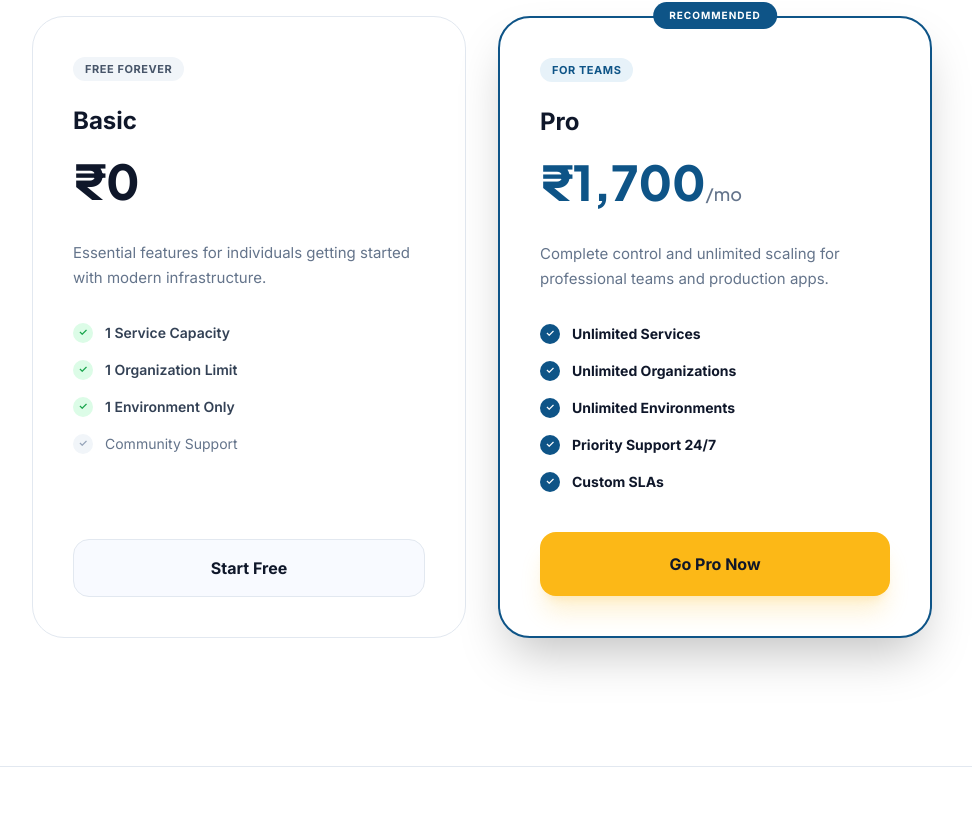
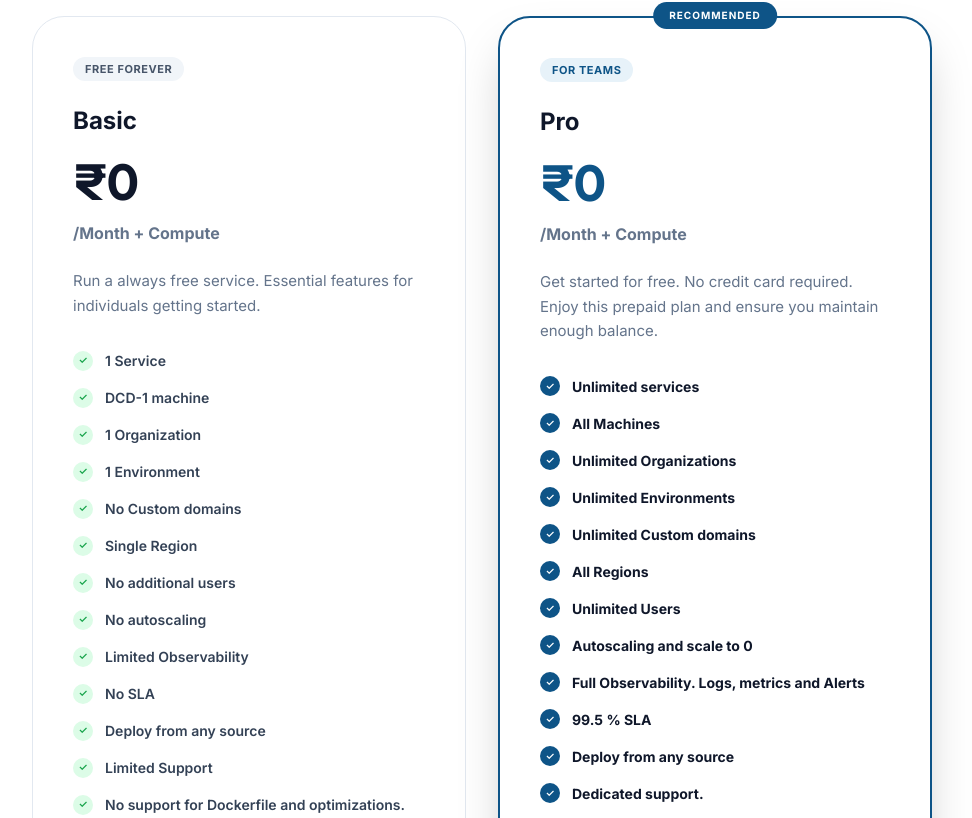
Before and after one commit to Utkarshya24/nova-deploy, a Next.js app: page /pricing in a window 1280 px wide. Shown: the part 662-1480 px from the top of the page, without its empty margins (158-1130 px from the left). Built offline with nearby package versions, Linux system fonts and the light colour scheme.

Commit message:
feat: update pricing to Basic and Pro plans (₹0/mo + compute) and cleanup enterprise references

```diff
--- a/src/app/page.tsx
+++ b/src/app/page.tsx
@@ -534,7 +534,7 @@ export default function Home() {
                  <div className="w-12 h-12 rounded-[14px] bg-bg-blue-tint text-brand flex items-center justify-center mb-6 shadow-inner group-hover:bg-brand group-hover:text-white transition-colors">
                    <svg width="24" height="24" viewBox="0 0 24 24" fill="none" stroke="currentColor" strokeWidth="2" strokeLinecap="round" strokeLinejoin="round"><path d="M16 21v-2a4 4 0 0 0-4-4H6a4 4 0 0 0-4 4v2"/><circle cx="9" cy="7" r="4"/><path d="M22 21v-2a4 4 0 0 0-3-3.87"/><path d="M16 3.13a4 4 0 0 1 0 7.75"/></svg>
                  </div>
-                 <h3 className="text-[24px] font-heading font-bold text-text-heading mb-3">Enterprise Collaboration</h3>
+                 <h3 className="text-[24px] font-heading font-bold text-text-heading mb-3">Advanced Collaboration</h3>
                  <p className="text-[15px] text-text-muted leading-[1.6]">Invite unlimited developers, assign granular RBAC permissions, and stream team audit logs seamlessly.</p>
                </div>
                <div className="flex -space-x-4 bg-[#F8FAFF] p-4 rounded-3xl border border-border-default">
@@ -784,11 +784,54 @@ export default function Home() {
             <motion.p variants={fadeUp} className="text-[18px] text-text-muted max-w-2xl mx-auto">Start for free and scale as you grow. No hidden fees or surprise overages.</motion.p>
           </div>
 
-          <div className="grid grid-cols-1 md:grid-cols-3 gap-8">
+          <div className="grid grid-cols-1 md:grid-cols-2 gap-8 max-w-5xl mx-auto">
             {[
-              { name: "Starter", price: "$0", desc: "For hobbyists and small projects.", features: ["3 Projects", "Community Support", "Automatic SSL", "Global CDN"], cta: "Start for Free", highlight: false },
-              { name: "Pro", price: "$29", desc: "For growing teams and production apps.", features: ["Unlimited Projects", "Priority Support", "Custom Domains", "Advanced Metrics", "Team RBAC"], cta: "Start 14-day Trial", highlight: true },
-              { name: "Enterprise", price: "Custom", desc: "For large organizations with complex needs.", features: ["Custom SLA", "Dedicated Account Manager", "SSO/SAML", "VPC Peering", "Audit Logs"], cta: "Contact Sales", highlight: false }
+              {
+                name: "Basic",
+                price: "₹0",
+                suffix: "/Month + Compute",
+                desc: "Run a always free service.",
+                features: [
+                  "1 Service",
+                  "DCD-1 machine",
+                  "1 Organization",
+                  "1 Environment",
+                  "No Custom domains",
+                  "Single Region",
+                  "No additional users",
+                  "No autoscaling",
+                  "Limited Observability",
+                  "No SLA",
+                  "Deploy from any source",
+                  "Limited Support",
+                  "No support for Dockerfile and optimizations."
+                ],
+                cta: "Default Plan",
+                highlight: false
+              },
+              {
+                name: "Pro",
+                price: "₹0",
+                suffix: "/Month + Compute",
+                desc: "Get started for free. No credit card required. Enjoy this prepaid plan and ensure you maintain enough balance to keep your deployed workloads running.",
+                features: [
+                  "Unlimited services",
+                  "All Machines",
+                  "Unlimited Organizations",
+                  "Unlimited Environments",
+                  "Unlimited Custom domains",
+                  "All Regions",
+                  "Unlimited Users",
+                  "Autoscaling and scale to 0",
+                  "Full Observability. Logs, metrics and Alerts",
+                  "99.5 % SLA",
+                  "Deploy from any source",
+                  "Dedicated support.",
+                  "Support for Dockerfile and optimizations"
+                ],
+                cta: "Join This Plan",
+                highlight: true
+              }
             ].map((plan, i) => (
               <motion.div
                 variants={fadeUp}
@@ -800,11 +843,11 @@ export default function Home() {
                 <h3 className="text-[20px] font-bold text-text-heading mb-2">{plan.name}</h3>
                 <div className="flex items-baseline gap-1 mb-6">
                   <span className="text-[48px] font-heading font-extrabold text-text-heading">{plan.price}</span>
-                  {plan.price !== "Custom" && <span className="text-text-muted font-semibold">/mo</span>}
+                  <span className="text-text-muted font-semibold">{plan.suffix}</span>
                 </div>
                 <p className="text-text-muted mb-8 text-[15px]">{plan.desc}</p>
                 <Link
-                  href={plan.name === "Enterprise" ? "/contact" : "https://dash.dcdeploy.com"}
+                  href="https://dash.dcdeploy.com"
                   className={`block w-full py-4 text-center rounded-full font-bold transition-all mb-8 ${plan.highlight ? 'bg-[#fcb817] text-[#0F172A] hover:bg-[#e5a515] shadow-lg shadow-[#fcb817]/20' : 'bg-white border border-border-default text-text-heading hover:border-brand hover:text-brand'}`}
                 >
                   {plan.cta}
@@ -835,8 +878,8 @@ export default function Home() {
 
           <div className="space-y-4">
             {[
-              { q: "How does the free tier work?", a: "Our free tier includes everything you need to host hobby projects. You get 3 projects, a global CDN, and automatic SSL forever." },
-              { q: "Can I use my own domain?", a: "Yes, you can connect unlimited custom domains to any project on the Pro and Enterprise plans." },
+              { q: "How does the free tier work?", a: "Our Basic tier includes everything you need to host a service for free. You get 1 service, a global CDN, and automatic SSL forever." },
+              { q: "Can I use my own domain?", a: "Yes, you can connect unlimited custom domains to any project on the Pro plan." },
               { q: "Do you support monorepos?", a: "Absolutely. DCDeploy has native support for monorepos. You can configure multiple apps from a single repository with ease." },
               { q: "What happens if I exceed my limits?", a: "We don't believe in surprise bills. If you're approaching your limit, we'll notify you. We never shut down your app for minor overages." },
               { q: "Is my data secure?", a: "We take security seriously. We use industry-standard encryption, multi-layered isolation, and enterprise-grade security protocols for all sensitive data." }            ].map((faq, i) => (
--- a/src/app/pricing/page.tsx
+++ b/src/app/pricing/page.tsx
@@ -34,7 +34,7 @@ export default function PricingPage() {
 
   const estimatedCostUSD = calculateCost();
   const estimatedCost = currency === "USD" ? estimatedCostUSD : estimatedCostUSD * 85;
-  const recommendedPlan = estimatedCostUSD === 0 ? "Basic" : estimatedCostUSD > 150 ? "Scale" : "Pro";
+  const recommendedPlan = estimatedCostUSD === 0 ? "Basic" : "Pro";
 
   const dcdPlans = [
     {
@@ -231,30 +231,35 @@ export default function PricingPage() {
           >
             <div className="bg-slate-100 text-slate-600 text-[11px] font-bold px-3 py-1 rounded-full uppercase tracking-wider mb-6 w-max">Free Forever</div>
             <h3 className="text-2xl font-bold text-text-heading mb-2">Basic</h3>
-            <div className="text-[48px] font-heading font-extrabold text-text-heading mb-6">{formatPrice(0)}</div>
-            <p className="text-[15px] text-text-muted mb-8 leading-relaxed">Essential features for individuals getting started with modern infrastructure.</p>
+            <div className="text-[48px] font-heading font-extrabold text-text-heading mb-1">{formatPrice(0)}</div>
+            <div className="text-text-muted font-bold mb-6">/Month + Compute</div>
+            <p className="text-[15px] text-text-muted mb-8 leading-relaxed">Run a always free service. Essential features for individuals getting started.</p>
 
             <ul className="space-y-4 mb-10 flex-1">
-              <li className="flex items-center gap-3 text-[14px] text-text-body font-semibold">
-                <div className="w-5 h-5 rounded-full bg-green-100 text-green-600 flex items-center justify-center text-[10px] font-bold">&#10003;</div>
-                1 Service Capacity
-              </li>
-              <li className="flex items-center gap-3 text-[14px] text-text-body font-semibold">
-                <div className="w-5 h-5 rounded-full bg-green-100 text-green-600 flex items-center justify-center text-[10px] font-bold">&#10003;</div>
-                1 Organization Limit
-              </li>
-              <li className="flex items-center gap-3 text-[14px] text-text-body font-semibold">
-                <div className="w-5 h-5 rounded-full bg-green-100 text-green-600 flex items-center justify-center text-[10px] font-bold">&#10003;</div>
-                1 Environment Only
-              </li>
-              <li className="flex items-center gap-3 text-[14px] text-text-muted">
-                <div className="w-5 h-5 rounded-full bg-slate-100 text-slate-400 flex items-center justify-center text-[10px] font-bold">&#10003;</div>
-                Community Support
-              </li>
+              {[
+                "1 Service",
+                "DCD-1 machine",
+                "1 Organization",
+                "1 Environment",
+                "No Custom domains",
+                "Single Region",
+                "No additional users",
+                "No autoscaling",
+                "Limited Observability",
+                "No SLA",
+                "Deploy from any source",
+                "Limited Support",
+                "No support for Dockerfile and optimizations."
+              ].map((feature, idx) => (
+                <li key={idx} className="flex items-center gap-3 text-[14px] text-text-body font-semibold">
+                  <div className="w-5 h-5 rounded-full bg-green-100 text-green-600 flex items-center justify-center text-[10px] font-bold">&#10003;</div>
+                  {feature}
+                </li>
+              ))}
             </ul>
 
             <Link href="https://dash.dcdeploy.com" className="w-full py-4 px-6 text-center rounded-2xl bg-bg-page border border-border-default text-text-heading font-bold hover:bg-[#fcb817] hover:text-[#0F172A] hover:border-[#fcb817] transition-all">
-              Start Free
+              Default Plan
             </Link>
           </motion.div>
 
@@ -266,37 +271,35 @@ export default function PricingPage() {
             <div className="absolute -top-4 left-1/2 -translate-x-1/2 bg-brand text-white text-[10px] font-bold px-4 py-1.5 rounded-full uppercase tracking-widest">Recommended</div>
             <div className="bg-brand-pale text-brand text-[11px] font-bold px-3 py-1 rounded-full uppercase tracking-wider mb-6 w-max">For Teams</div>
             <h3 className="text-2xl font-bold text-text-heading mb-2">Pro</h3>
-            <div className="text-[48px] font-heading font-extrabold text-brand mb-6">
-              {formatPrice(isAnnual ? (currency === 'INR' ? 1360 : 16) : (currency === 'INR' ? 1700 : 20))}
-              <span className="text-[18px] text-text-muted font-medium">/mo</span>
-            </div>
-            <p className="text-[15px] text-text-muted mb-8 leading-relaxed">Complete control and unlimited scaling for professional teams and production apps.</p>
+            <div className="text-[48px] font-heading font-extrabold text-brand mb-1">{formatPrice(0)}</div>
+            <div className="text-text-muted font-bold mb-6">/Month + Compute</div>
+            <p className="text-[15px] text-text-muted mb-8 leading-relaxed">Get started for free. No credit card required. Enjoy this prepaid plan and ensure you maintain enough balance.</p>
 
             <ul className="space-y-4 mb-10 flex-1">
-              <li className="flex items-center gap-3 text-[14px] text-text-heading font-bold">
-                <div className="w-5 h-5 rounded-full bg-brand text-white flex items-center justify-center text-[10px] font-bold">&#10003;</div>
-                Unlimited Services
-              </li>
-              <li className="flex items-center gap-3 text-[14px] text-text-heading font-bold">
-                <div className="w-5 h-5 rounded-full bg-brand text-white flex items-center justify-center text-[10px] font-bold">&#10003;</div>
-                Unlimited Organizations
-              </li>
-              <li className="flex items-center gap-3 text-[14px] text-text-heading font-bold">
-                <div className="w-5 h-5 rounded-full bg-brand text-white flex items-center justify-center text-[10px] font-bold">&#10003;</div>
-                Unlimited Environments
-              </li>
-              <li className="flex items-center gap-3 text-[14px] text-text-heading font-bold">
-                <div className="w-5 h-5 rounded-full bg-brand text-white flex items-center justify-center text-[10px] font-bold">&#10003;</div>
-                Priority Support 24/7
-              </li>
-              <li className="flex items-center gap-3 text-[14px] text-text-heading font-bold">
-                <div className="w-5 h-5 rounded-full bg-brand text-white flex items-center justify-center text-[10px] font-bold">&#10003;</div>
-                Custom SLAs
-              </li>
+              {[
+                "Unlimited services",
+                "All Machines",
+                "Unlimited Organizations",
+                "Unlimited Environments",
+                "Unlimited Custom domains",
+                "All Regions",
+                "Unlimited Users",
+                "Autoscaling and scale to 0",
+                "Full Observability. Logs, metrics and Alerts",
+                "99.5 % SLA",
+                "Deploy from any source",
+                "Dedicated support.",
+                "Support for Dockerfile and optimizations"
+              ].map((feature, idx) => (
+                <li key={idx} className="flex items-center gap-3 text-[14px] text-text-heading font-bold">
+                  <div className="w-5 h-5 rounded-full bg-brand text-white flex items-center justify-center text-[10px] font-bold">&#10003;</div>
+                  {feature}
+                </li>
+              ))}
             </ul>
 
             <Link href="https://dash.dcdeploy.com" className="w-full py-5 text-center bg-[#fcb817] text-[#0F172A] rounded-2xl font-bold hover:bg-[#e5a515] shadow-xl shadow-[#fcb817]/20 transition-all">
-              Go Pro Now
+              Join This Plan
             </Link>
           </motion.div>
         </div>
```
Also changed, not shown: src/app/contact/page.tsx (+4 -4 lines).
